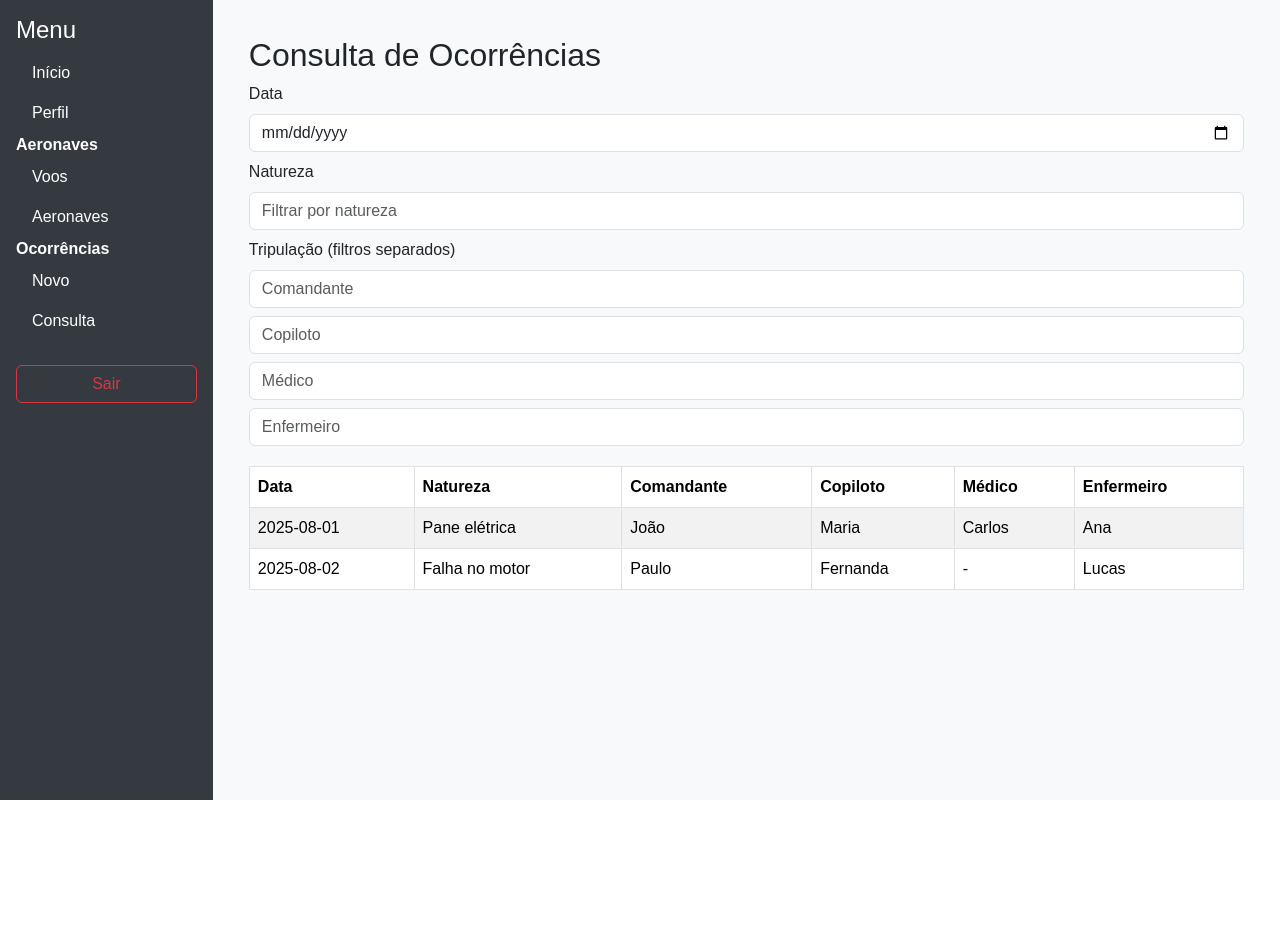
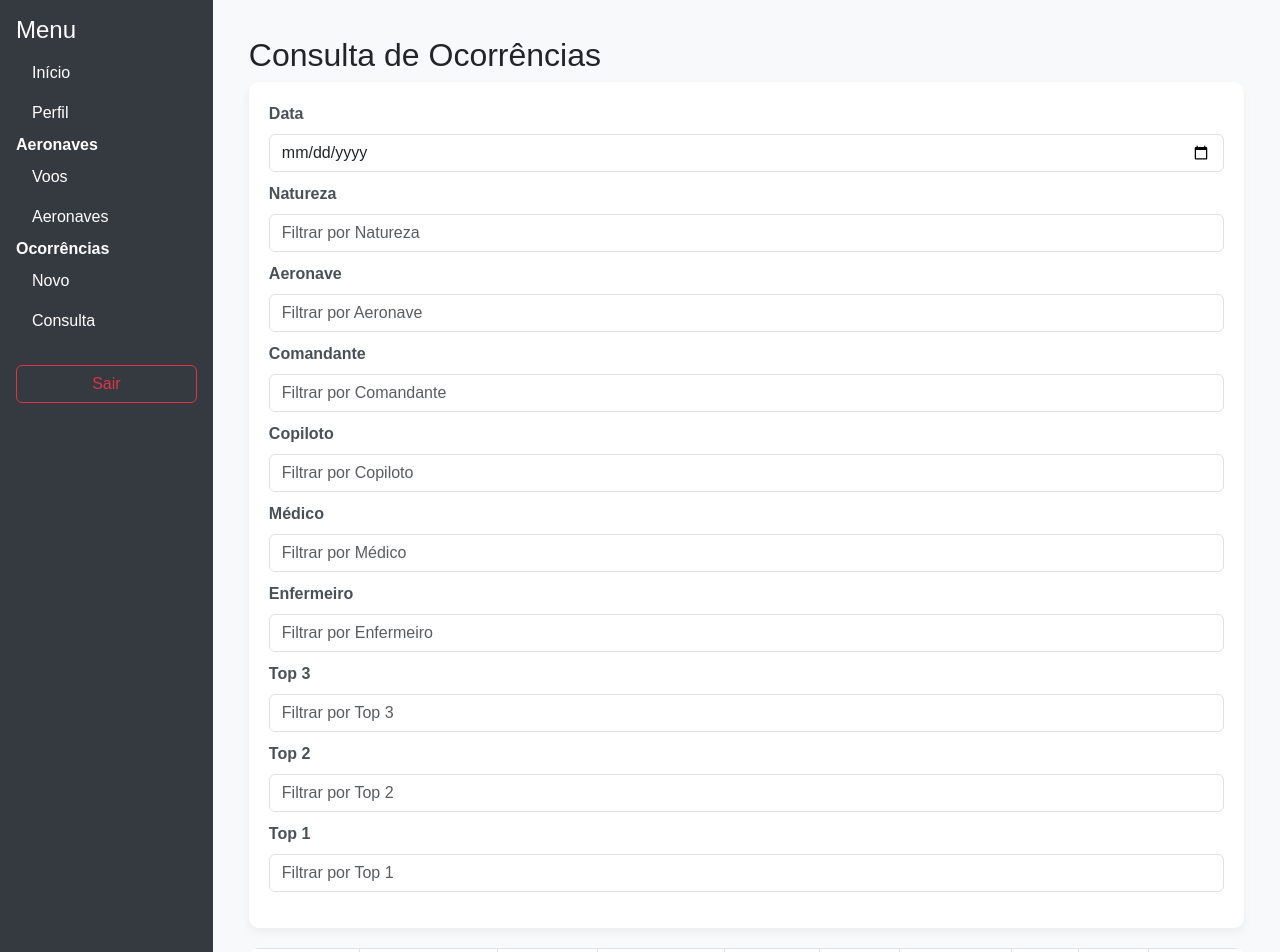
Before and after one commit to CoutinhoGustav/GAVOP, a React (Create React App) app: page /consulta in a window 1280 px wide. Shown: the top 952 px of the page. Before the commit the page ends 800 px from the top, so only its background shows below. Built offline with nearby package versions, Linux system fonts and the light colour scheme.

Commit message:
atualizando projeto css e react consulta

```diff
--- a/src/css/Consulta.css
+++ b/src/css/Consulta.css
@@ -0,0 +1,50 @@
+
+body {
+  background-color: #f8f9fa;
+}
+
+
+
+form {
+  background-color: #ffffff;
+  padding: 20px;
+  border-radius: 10px;
+  margin-bottom: 30px;
+  box-shadow: 0 4px 10px rgba(0, 0, 0, 0.05);
+}
+
+form label {
+  font-weight: bold;
+  color: #495057;
+}
+
+form input {
+  margin-bottom: 10px;
+}
+
+.table {
+  background-color: #fff;
+  border-radius: 10px;
+  overflow: hidden;
+}
+
+.table th {
+  background-color: #007bff;
+  color: white;
+  text-align: center;
+}
+
+.table td {
+  text-align: center;
+  vertical-align: middle;
+}
+
+.table tbody tr:hover {
+  background-color: #f1f1f1;
+  transition: 0.3s;
+}
+
+.table td[colspan="9"] {
+  font-style: italic;
+  color: #888;
+}
--- a/src/pages/Consulta.jsx
+++ b/src/pages/Consulta.jsx
@@ -8,22 +8,30 @@ function Consulta() {
       id: 1,
       data: "2025-08-01",
       natureza: "Pane elétrica",
+      aeronave: "A320",
       tripulantes: {
         comandante: "João",
         copiloto: "Maria",
         medico: "Carlos",
         enfermeiro: "Ana",
+        top3: "João",
+        top2: "Carlos",
+        top1: "Ana",
       },
     },
     {
       id: 2,
       data: "2025-08-02",
       natureza: "Falha no motor",
+      aeronave: "B737",
       tripulantes: {
         comandante: "Paulo",
         copiloto: "Fernanda",
         medico: "",
         enfermeiro: "Lucas",
+        top3: "Lucas",
+        top2: "Paulo",
+        top1: "Fernanda",
       },
     },
   ]);
@@ -31,10 +39,14 @@ function Consulta() {
   const [filtro, setFiltro] = useState({
     data: "",
     natureza: "",
+    aeronave: "",
     comandante: "",
     copiloto: "",
     medico: "",
     enfermeiro: "",
+    top1: "",
+    top2: "",
+    top3: "",
   });
 
   const handleFiltroChange = (e) => {
@@ -50,30 +62,42 @@ function Consulta() {
     const matchNatureza = filtro.natureza
       ? o.natureza.toLowerCase().includes(filtro.natureza.toLowerCase())
       : true;
-
+    const matchAeronave = filtro.aeronave
+      ? o.aeronave.toLowerCase().includes(filtro.aeronave.toLowerCase())
+      : true;
     const matchComandante = filtro.comandante
       ? o.tripulantes.comandante.toLowerCase().includes(filtro.comandante.toLowerCase())
       : true;
-
     const matchCopiloto = filtro.copiloto
       ? o.tripulantes.copiloto.toLowerCase().includes(filtro.copiloto.toLowerCase())
       : true;
-
     const matchMedico = filtro.medico
       ? (o.tripulantes.medico || "").toLowerCase().includes(filtro.medico.toLowerCase())
       : true;
-
     const matchEnfermeiro = filtro.enfermeiro
       ? (o.tripulantes.enfermeiro || "").toLowerCase().includes(filtro.enfermeiro.toLowerCase())
+      : true;
+    const matchTop1 = filtro.top1
+      ? (o.tripulantes.top1 || "").toLowerCase().includes(filtro.top1.toLowerCase())
+      : true;
+    const matchTop2 = filtro.top2
+      ? (o.tripulantes.top2 || "").toLowerCase().includes(filtro.top2.toLowerCase())
+      : true;
+    const matchTop3 = filtro.top3
+      ? (o.tripulantes.top3 || "").toLowerCase().includes(filtro.top3.toLowerCase())
       : true;
 
     return (
       matchData &&
       matchNatureza &&
+      matchAeronave &&
       matchComandante &&
       matchCopiloto &&
       matchMedico &&
-      matchEnfermeiro
+      matchEnfermeiro &&
+      matchTop1 &&
+      matchTop2 &&
+      matchTop3
     );
   });
 
@@ -96,51 +120,98 @@ function Consulta() {
           <Form.Label>Natureza</Form.Label>
           <Form.Control
             type="text"
-            placeholder="Filtrar por natureza"
+            placeholder="Filtrar por Natureza"
             name="natureza"
             value={filtro.natureza}
             onChange={handleFiltroChange}
           />
         </Form.Group>
 
-        <Form.Label>Tripulação (filtros separados)</Form.Label>
-
-        <Form.Group className="mb-2" controlId="filtroComandante">
+        <Form.Group className="mb-2" controlId="filtroAeronave">
+          <Form.Label>Aeronave</Form.Label>
           <Form.Control
             type="text"
-            placeholder="Comandante"
+            placeholder="Filtrar por Aeronave"
+            name="aeronave"
+            value={filtro.aeronave}
+            onChange={handleFiltroChange}
+          />
+        </Form.Group>
+
+        <Form.Group className="mb-2">
+          <Form.Label>Comandante</Form.Label>
+          <Form.Control
+            type="text"
+            placeholder="Filtrar por Comandante"
             name="comandante"
             value={filtro.comandante}
             onChange={handleFiltroChange}
           />
         </Form.Group>
 
-        <Form.Group className="mb-2" controlId="filtroCopiloto">
+
+        <Form.Group className="mb-2">
+          <Form.Label>Copiloto</Form.Label>
           <Form.Control
             type="text"
-            placeholder="Copiloto"
+            placeholder="Filtrar por Copiloto"
             name="copiloto"
             value={filtro.copiloto}
             onChange={handleFiltroChange}
           />
         </Form.Group>
 
-        <Form.Group className="mb-2" controlId="filtroMedico">
+        <Form.Group className="mb-2">
+          <Form.Label>Médico</Form.Label>
           <Form.Control
             type="text"
-            placeholder="Médico"
+            placeholder="Filtrar por Médico"
             name="medico"
             value={filtro.medico}
             onChange={handleFiltroChange}
           />
         </Form.Group>
 
-        <Form.Group className="mb-3" controlId="filtroEnfermeiro">
+        <Form.Group className="mb-2">
+          <Form.Label>Enfermeiro</Form.Label>
           <Form.Control
             type="text"
-            placeholder="Enfermeiro"
+            placeholder="Filtrar por Enfermeiro"
             name="enfermeiro"
             value={filtro.enfermeiro}
+            onChange={handleFiltroChange}
+          />
+        </Form.Group>
+
+        <Form.Group className="mb-2">
+          <Form.Label>Top 3</Form.Label>
+          <Form.Control
+            type="text"
+            placeholder="Filtrar por Top 3"
+            name="top3"
+            value={filtro.top3}
+            onChange={handleFiltroChange}
+          />
+        </Form.Group>
+
+        <Form.Group className="mb-2">
+          <Form.Label>Top 2</Form.Label>
+          <Form.Control
+            type="text"
+            placeholder="Filtrar por Top 2"
+            name="top2"
+            value={filtro.top2}
+            onChange={handleFiltroChange}
+          />
+        </Form.Group>
+
+        <Form.Group className="mb-3">
+          <Form.Label>Top 1</Form.Label>
+          <Form.Control
+            type="text"
+            placeholder="Filtrar por Top 1"
+            name="top1"
+            value={filtro.top1}
             onChange={handleFiltroChange}
           />
         </Form.Group>
@@ -151,10 +222,14 @@ function Consulta() {
           <tr>
             <th>Data</th>
             <th>Natureza</th>
+            <th>Aeronave</th> {/* 🛠️ Adicionada a coluna faltante */}
             <th>Comandante</th>
             <th>Copiloto</th>
             <th>Médico</th>
             <th>Enfermeiro</th>
+            <th>Top 3</th>
+            <th>Top 2</th>
+            <th>Top 1</th>
           </tr>
         </thead>
         <tbody>
@@ -163,15 +238,19 @@ function Consulta() {
               <tr key={o.id}>
                 <td>{o.data}</td>
                 <td>{o.natureza}</td>
+                <td>{o.aeronave}</td> {/* 🛠️ Aqui também */}
                 <td>{o.tripulantes.comandante}</td>
                 <td>{o.tripulantes.copiloto}</td>
                 <td>{o.tripulantes.medico || "-"}</td>
                 <td>{o.tripulantes.enfermeiro || "-"}</td>
+                <td>{o.tripulantes.top3 || "-"}</td>
+                <td>{o.tripulantes.top2 || "-"}</td>
+                <td>{o.tripulantes.top1 || "-"}</td>
               </tr>
             ))
           ) : (
             <tr>
-              <td colSpan="6" style={{ textAlign: "center" }}>
+              <td colSpan="10" style={{ textAlign: "center" }}>
                 Nenhuma ocorrência encontrada.
               </td>
             </tr>
```
